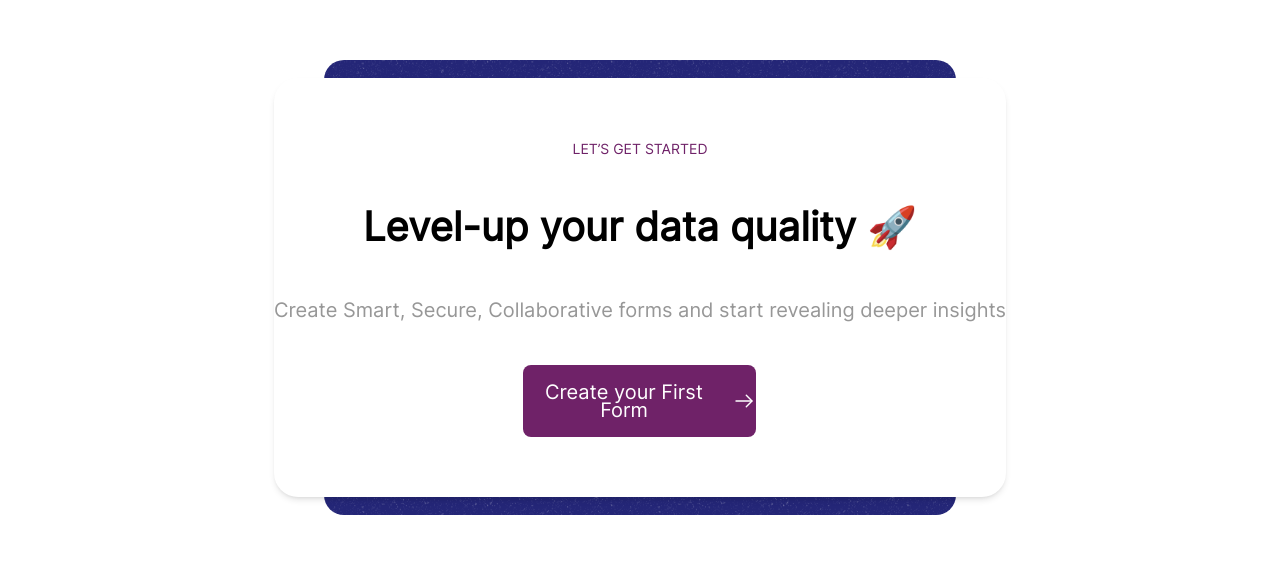
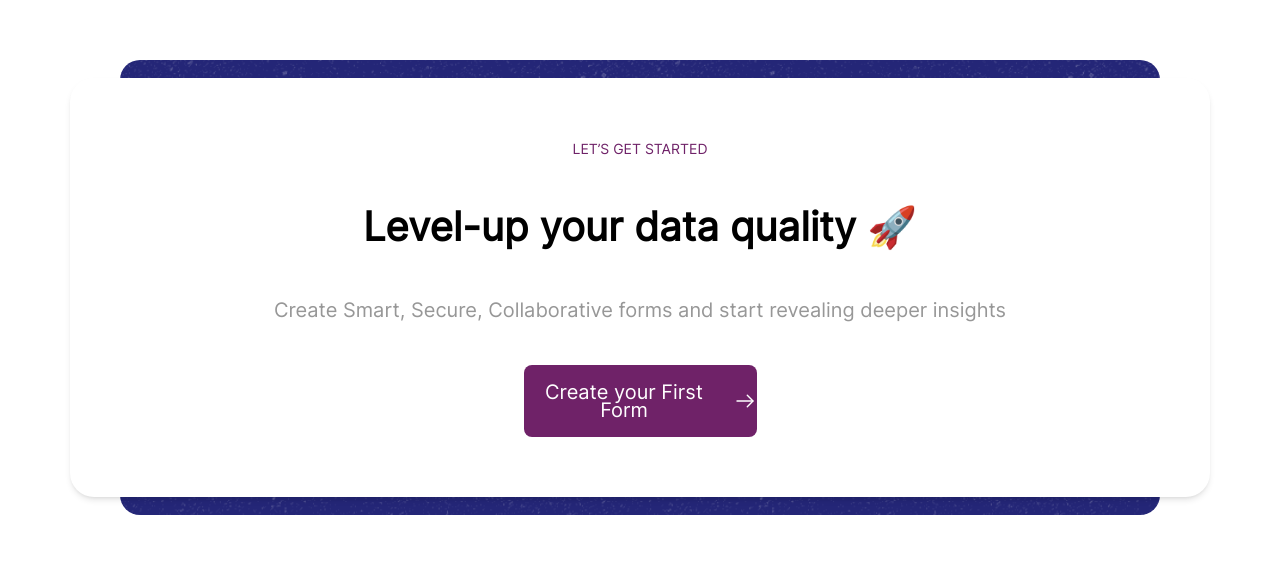
Before and after one commit to alexbilakh/SFB-landing, a Next.js app: page /home in a window 1280 px wide. Shown: the part 7793-8370 px from the top of the page. Built offline with nearby package versions, Linux system fonts and the light colour scheme; what tailwindcss-animation-delay would draw is missing.

Commit message:
fix issue on levelupsection

```diff
--- a/app/home/component/LevelUpSection.js
+++ b/app/home/component/LevelUpSection.js
@@ -8,24 +8,24 @@ const LevelUpSection = () => {
   return (
     <Container>
       <div
-        className={classNames("pt-0 pb-10", "sm:py-[52px]", "xl:py-[100px]")}
+        className={classNames(
+          "pt-0 pb-10 flex-col-reverse w-[100vw]",
+          "sm:pt-[100px] sm:px-9 sm:flex-col",
+          "lg:px-[70px]",
+          "2xl:py-[130px] 2xl:px-[310px]"
+        )}
       >
         <div
           data-aos-delay="200"
           data-aos="fade-up"
-          className={classNames(
-            "px-5",
-            "sm:px-9",
-            "xl:px-[70px]",
-            "2xl:px-[310px]"
-          )}
+          className="w-full"
         >
           <div className="sm:px-[50px] px-4">
             <div className="bg-[url(/image/landing/background.png)] bg-no-repeat bg-center bg-cover w-full 2xl:py-[44px] py-[18px] rounded-[20px]">
               <div className="sm:-mx-[50px] -mx-[30px]">
                 <div
                   className={classNames(
-                    "bg-white py-10 rounded-[8px] text-center flex flex-col gap-4 shadow-md font-inter items-center",
+                    "bg-white py-10 rounded-[8px] text-center flex flex-col gap-4 shadow-md font-inter items-center w-[100%]",
                     "sm:py-[31px] sm:rounded-[12.4px] sm:gap-5",
                     "xl:py-[60px] xl:rounded-[24px] xl:gap-10"
                   )}
@@ -55,7 +55,7 @@ const LevelUpSection = () => {
                     data-aos="zoom-in-up"
                     data-aos-delay="300"
                     className={classNames(
-                      "block rounded-[8px] bg-[#6F2268] w-[202px] h-[50px] flex items-center gap-2 justify-center hover:gap-5 transition-all duration-500",
+                      "rounded-[8px] bg-[#6F2268] w-[202px] h-[50px] flex items-center gap-2 justify-center hover:gap-5 transition-all duration-500",
                       "sm:rounded-[4px] sm:w-[120px] sm:h-[37px]",
                       "xl:rounded-[8px] xl:w-[233px] xl:h-[72px]",
                       "2xl:w-[318px]"
```
